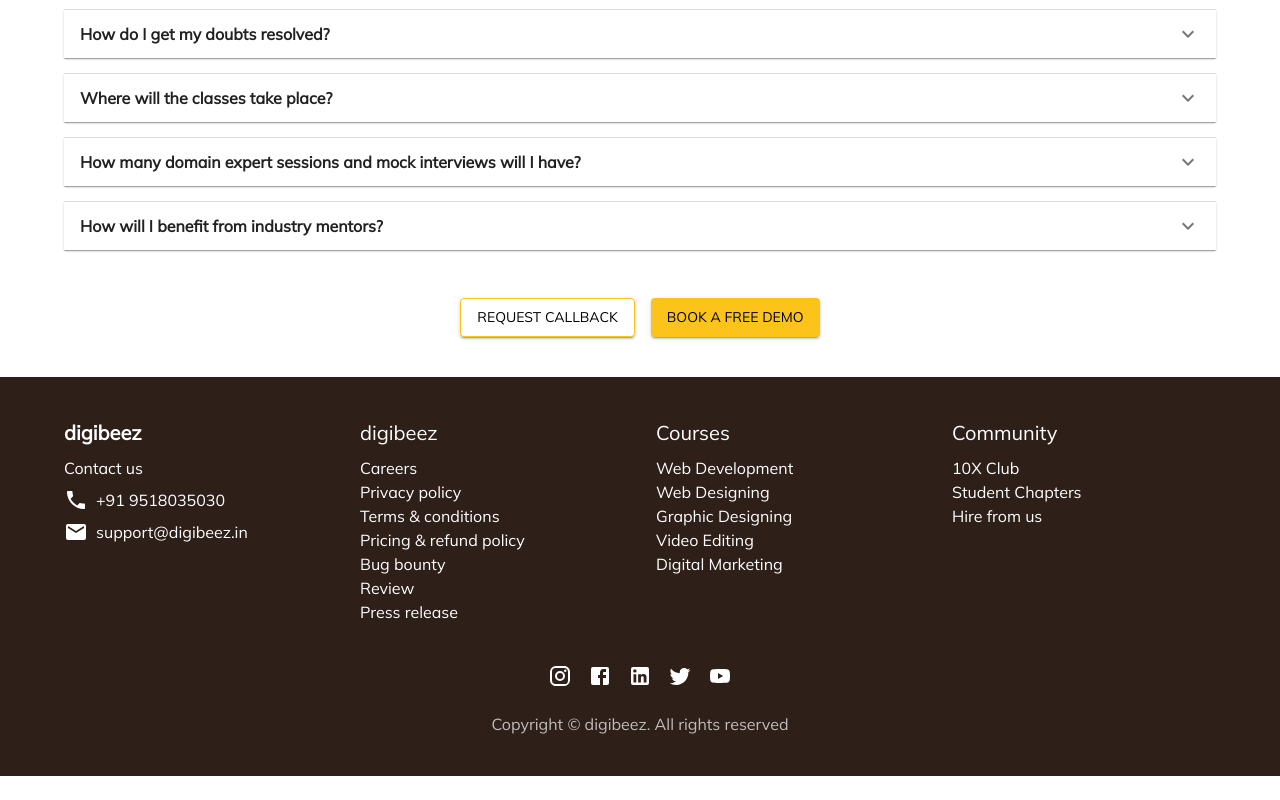
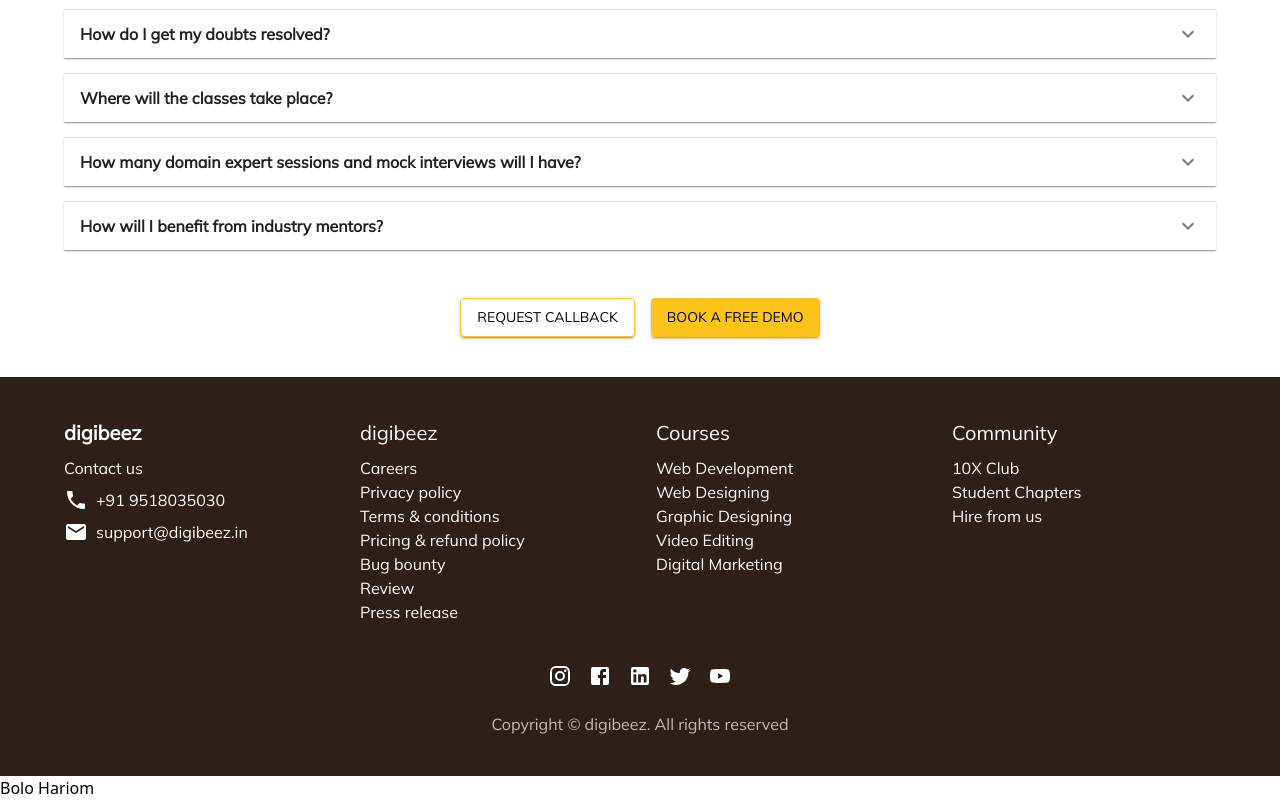
Before and after one commit to Vrecruiter-Project/digi-beez-project, a React (Vite) app: page / in a window 1280 px wide. Shown: the part 7321-8121 px from the top of the page. Before the commit the page ends 8097 px from the top, so only its background shows below. Built offline with nearby package versions, Linux system fonts and the light colour scheme.

Commit message:
done changes 2

```diff
--- a/src/app/pages/Home/Home.jsx
+++ b/src/app/pages/Home/Home.jsx
@@ -30,7 +30,8 @@ export default function Home() {
       <PlansAndPricing />
       <RequestCall />
       <FAQ />
-      <Footer/>
+      <Footer />
+      <h1>Bolo Hariom</h1>
     </>
   )
 }
```
